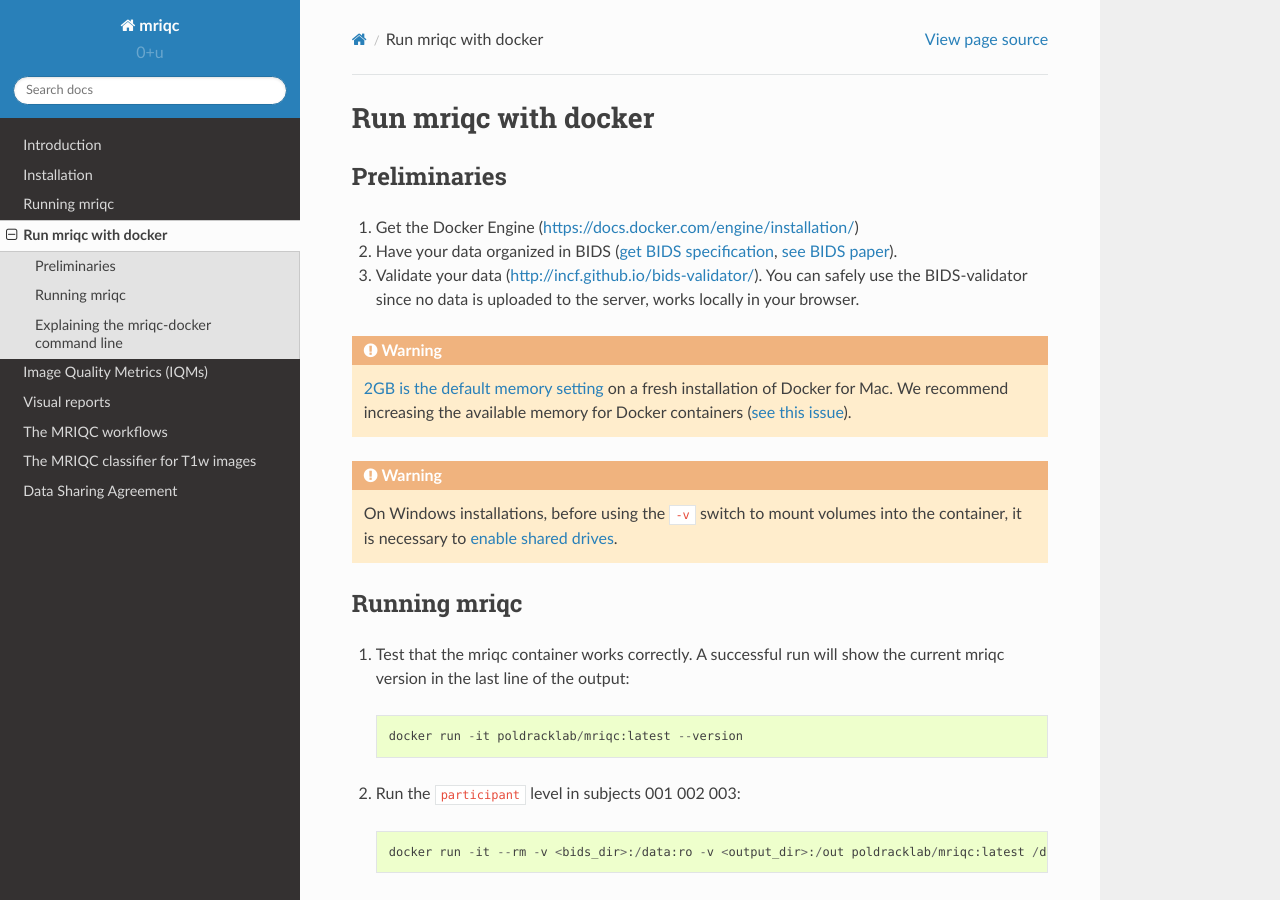
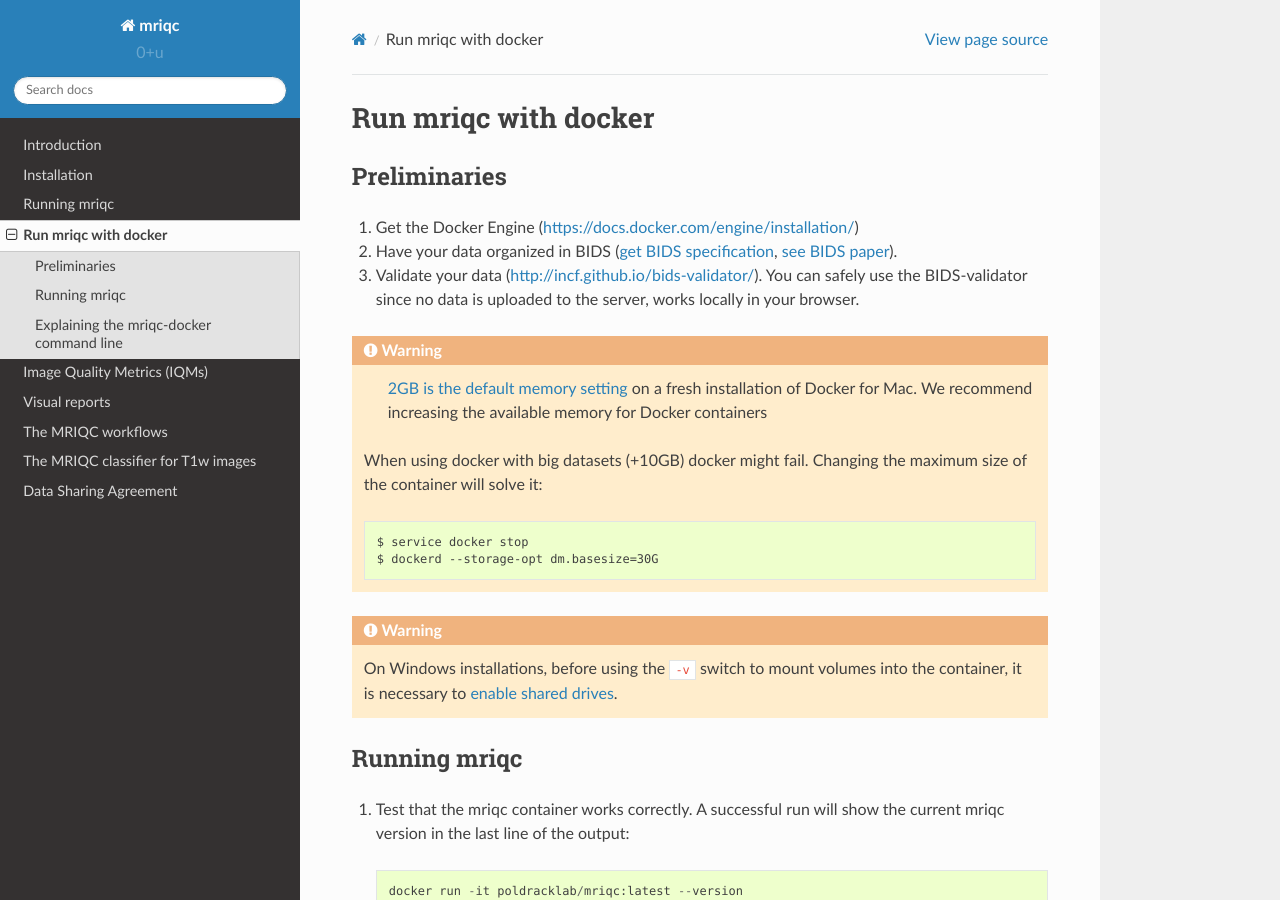
Before and after one commit to nipreps/mriqc, a Sphinx documentation site: the page built from docs/source/docker.rst, in a window 1280 px wide and 900 px high. Built offline with Sphinx 7.4.7 and the Read the Docs theme 2.0.0, drawn with Linux system fonts in a browser that asks for light colours.

Commit message:
DOC: Docker db size warning

```diff
--- a/docs/source/docker.rst
+++ b/docs/source/docker.rst
@@ -22,7 +22,12 @@
     <https://docs.docker.com/docker-for-mac/>`_
     on a fresh installation of Docker for Mac.
     We recommend increasing the available memory for Docker containers
-    (`see this issue <https://github.com/poldracklab/mriqc/issues/388#issuecomment-281208441>`_).
+
+   When using docker with big datasets (+10GB) docker might fail.
+   Changing the maximum size of the container will solve it: ::
+
+    $ service docker stop
+    $ dockerd --storage-opt dm.basesize=30G
 
 
 .. warning ::
```
